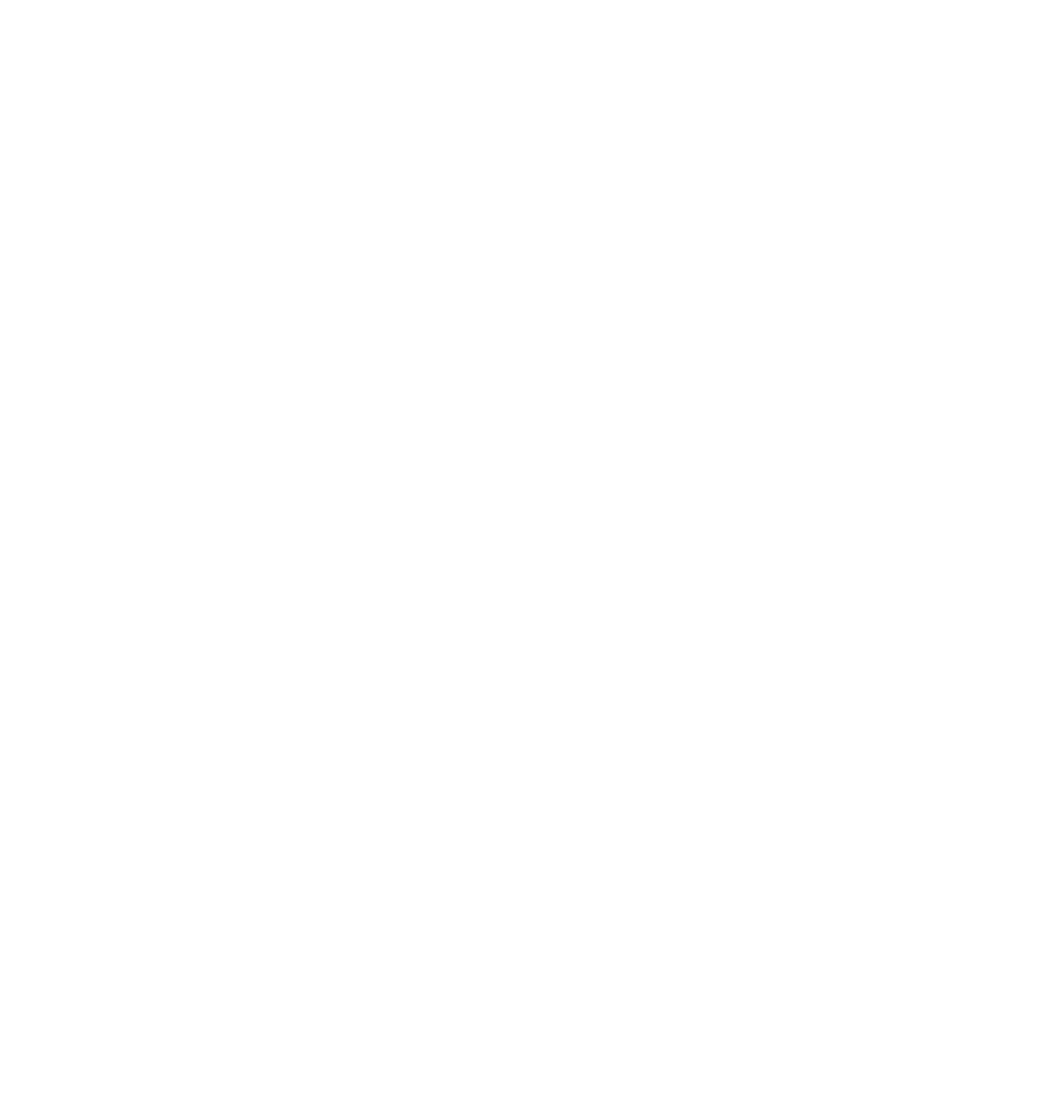
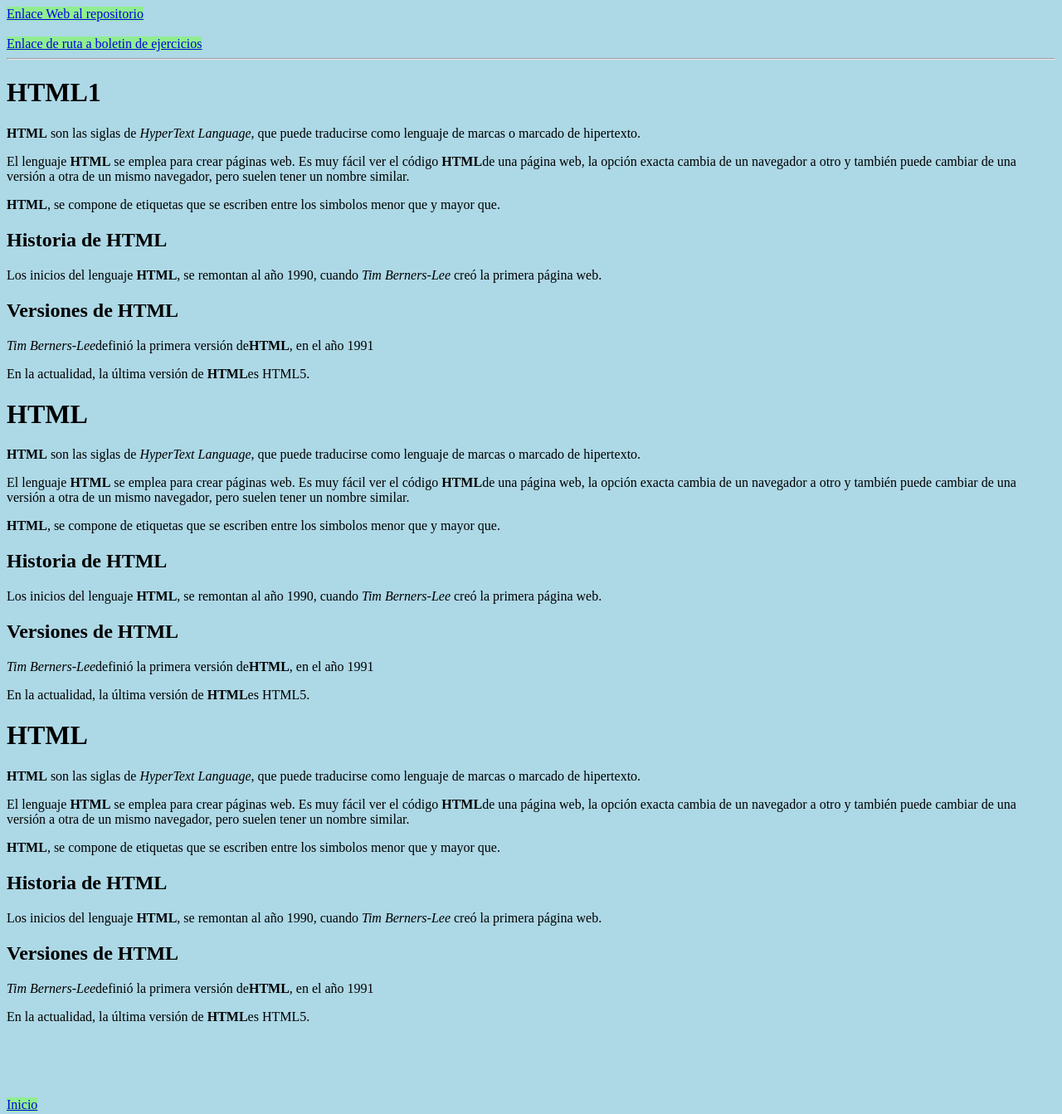
Before and after one commit to jmcaballero-alborfp/LMSGI-DAW, a plain HTML site: page Plantilla.html in a window 1280 px wide. Shown: the whole page at 83% size. Before the commit the page ends 800 px from the top, so only its background shows below. Drawn offline with Linux system fonts and the light colour scheme.

Commit message:
ej links

```diff
--- a/Plantilla.html
+++ b/Plantilla.html
@@ -10,8 +10,67 @@
     <meta name="author" content="Juan Profesor">
     <meta name="application-name" content="Plantilla.html">
     <meta name="generator" content="VSCode">
+    <style>
+        body {
+            background-color: lightblue;
+            text-align: center-justify;
+        }
+        a {
+            background-color: lightgreen;
+        }
+    </style>
 </head>
 <body>
+        <a href="https://github.com/jmcaballero-alborfp/LMSGI-  DAW/tree/main/boletin-ejercicioUD3">Enlace Web al repositorio</a>
+    <br><br>
+    <a href="./boletin-ejercicioUD3/ejercicio1.html">Enlace de ruta a boletin de ejercicios</a>
+<hr>
+
+<a name="HTML1"></a><h1>HTML1</h1>
+<p><b>HTML</b> son las siglas de <em>HyperText Language</em>, que puede traducirse como lenguaje de marcas o marcado de
+    hipertexto.</p>
+<p>El lenguaje <b>HTML</b> se emplea para crear páginas web. Es muy fácil ver el código <b>HTML</b>de una página web, la
+    opción exacta cambia de un navegador a otro y también puede cambiar de una versión a otra de un mismo navegador,
+    pero suelen tener un nombre similar.</p>
+<p><b>HTML</b>, se compone de etiquetas que se escriben entre los simbolos menor que y mayor que.</p>
+<h2>Historia de HTML</h2>
+<p>Los inicios del lenguaje <b>HTML</b>, se remontan al año 1990, cuando <em>Tim Berners-Lee</em> creó la primera página
+    web.</p>
+<h2>Versiones de HTML</h2>
+<p><em>Tim Berners-Lee</em>definió la primera versión de<b>HTML</b>, en el año 1991</p>
+<p>En la actualidad, la última versión de <b>HTML</b>es HTML5.</p>
+
+
+<h1>HTML</h1>
+<p><b>HTML</b> son las siglas de <em>HyperText Language</em>, que puede traducirse como lenguaje de marcas o marcado de
+    hipertexto.</p>
+<p>El lenguaje <b>HTML</b> se emplea para crear páginas web. Es muy fácil ver el código <b>HTML</b>de una página web, la
+    opción exacta cambia de un navegador a otro y también puede cambiar de una versión a otra de un mismo navegador,
+    pero suelen tener un nombre similar.</p>
+<p><b>HTML</b>, se compone de etiquetas que se escriben entre los simbolos menor que y mayor que.</p>
+<h2>Historia de HTML</h2>
+<p>Los inicios del lenguaje <b>HTML</b>, se remontan al año 1990, cuando <em>Tim Berners-Lee</em> creó la primera página
+    web.</p>
+<h2>Versiones de HTML</h2>
+<p><em>Tim Berners-Lee</em>definió la primera versión de<b>HTML</b>, en el año 1991</p>
+<p>En la actualidad, la última versión de <b>HTML</b>es HTML5.</p>
+
+<h1>HTML</h1>
+<p><b>HTML</b> son las siglas de <em>HyperText Language</em>, que puede traducirse como lenguaje de marcas o marcado de
+    hipertexto.</p>
+<p>El lenguaje <b>HTML</b> se emplea para crear páginas web. Es muy fácil ver el código <b>HTML</b>de una página web, la
+    opción exacta cambia de un navegador a otro y también puede cambiar de una versión a otra de un mismo navegador,
+    pero suelen tener un nombre similar.</p>
+<p><b>HTML</b>, se compone de etiquetas que se escriben entre los simbolos menor que y mayor que.</p>
+<h2>Historia de HTML</h2>
+<p>Los inicios del lenguaje <b>HTML</b>, se remontan al año 1990, cuando <em>Tim Berners-Lee</em> creó la primera página
+    web.</p>
+<h2>Versiones de HTML</h2>
+<p><em>Tim Berners-Lee</em>definió la primera versión de<b>HTML</b>, en el año 1991</p>
+<p>En la actualidad, la última versión de <b>HTML</b>es HTML5.</p>
+<br><br><br><br>
+
+<a href="#HTML1">Inicio</a>
 
 </body>
 </html>
```
Also changed, not shown: Ejercicio Links.html (added, +53 -0 lines).
